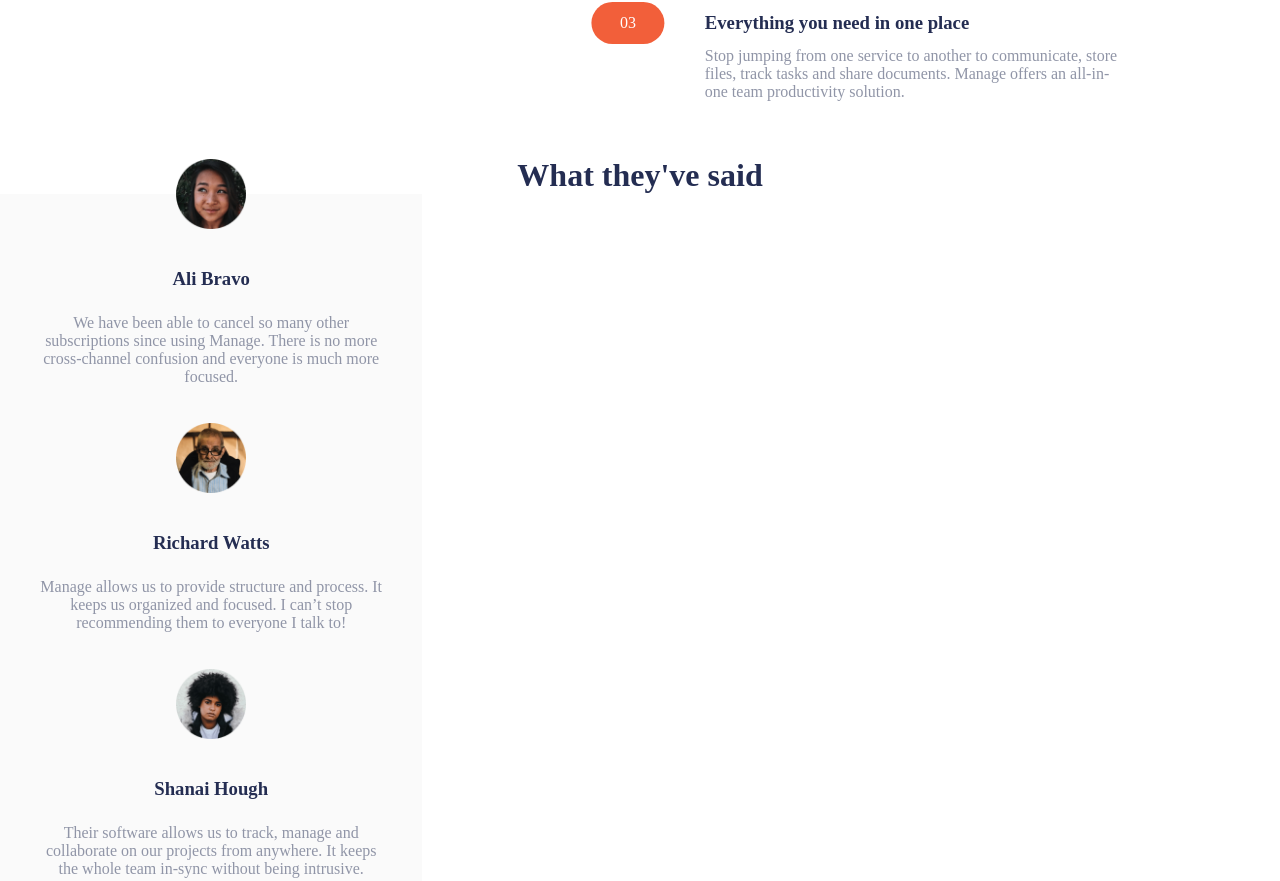
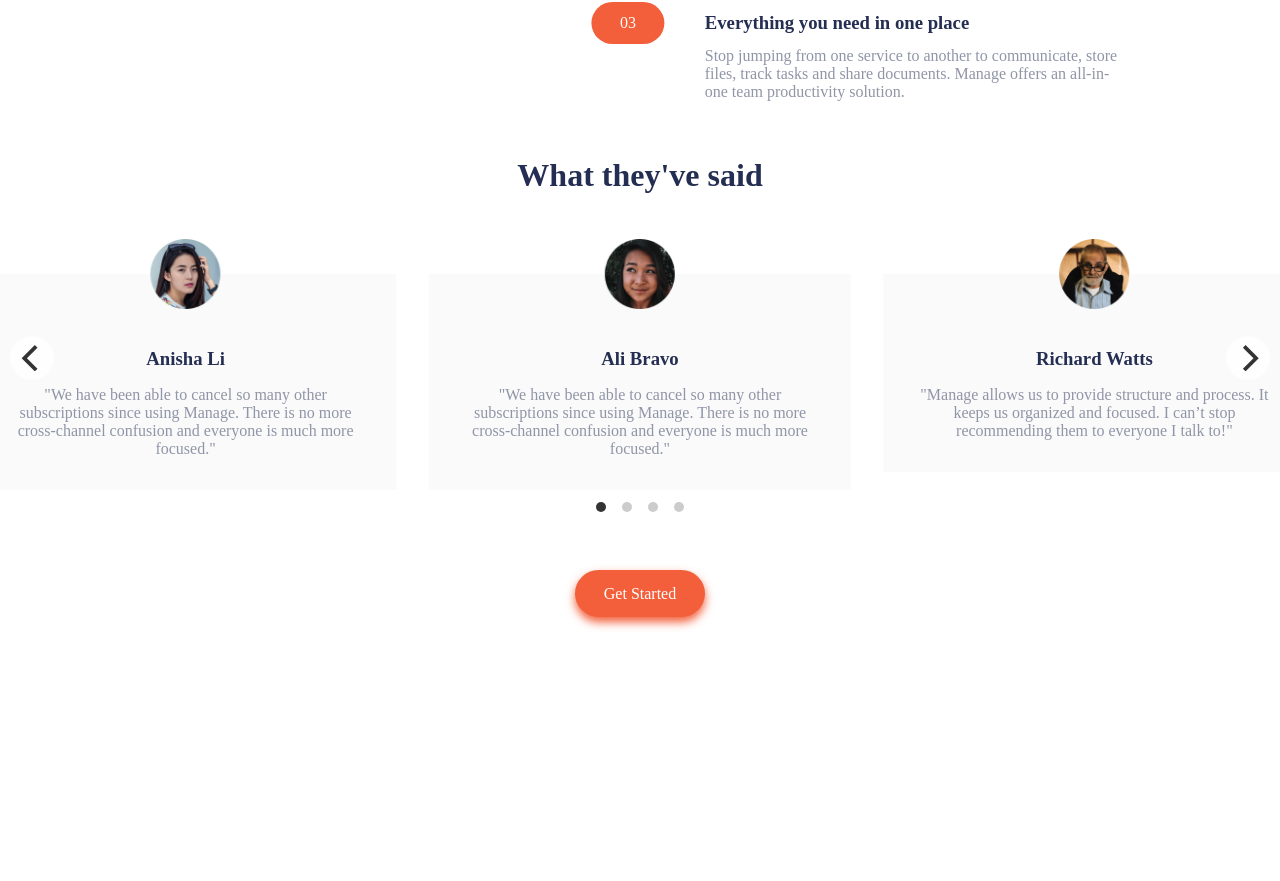
Before and after one commit to chamanbravo/Manage-landingpage, a plain HTML site: page index.html in a window 1280 px wide. Shown: the part 1001-1882 px from the top of the page. After the commit the page ends 1794 px from the top, so only its background shows below. Drawn offline with nearby package versions, Linux system fonts and the light colour scheme; a web font is replaced by a local one.

Commit message:
Added testimonial slider

```diff
--- a/index.html
+++ b/index.html
@@ -1,10 +1,17 @@
 <!DOCTYPE html>
 <html>
     <head>
-        <title>manage</title>
+        <meta charset="UTF-8">
+        <meta name="viewport" content="width=device-width, initial-scale=1.0">
+
         <link rel="icon" href="assets/favicon-32x32.png" type="image/x-icon">
+        <link rel="stylesheet" href="https://unpkg.com/flickity@2/dist/flickity.min.css">
+        <script src="https://unpkg.com/flickity@2/dist/flickity.pkgd.min.js"></script>
         <link rel="stylesheet" href="style.css">
         <script src="script.js"></script>
+
+
+        <title>Frontend Mentor | Manage</title>
     </head>
 
     <body>
@@ -72,37 +79,42 @@
         <div id="testimonials">
           <h1 id="testimonials_title">What they've said</h1>
 
+          <div class="gallery js-flickity" data-flickity-options='{ "wrapAround": true }'>
+
             <div id="card">
               <img id="avatar" src="assets/avatar-ali.png">
               <h3>Ali Bravo</h3>
-            <p>We have been able to cancel so many other subscriptions since using
+              <p>"We have been able to cancel so many other subscriptions since using
                 Manage. There is no more cross-channel confusion and everyone is much
-              more focused.</p>
+                more focused."</p>
             </div>
 
             <div id="card">
               <img id="avatar" src="assets/avatar-richard.png">
               <h3>Richard Watts</h3>
-            <p>Manage allows us to provide structure and process. It keeps us organized
-              and focused. I can’t stop recommending them to everyone I talk to!</p>
+              <p>"Manage allows us to provide structure and process. It keeps us organized
+                and focused. I can’t stop recommending them to everyone I talk to!"</p>
             </div>
 
             <div id="card">
               <img id="avatar" src="assets/avatar-shanai.png">
               <h3>Shanai Hough</h3>
-            <p>Their software allows us to track, manage and collaborate on our projects
-              from anywhere. It keeps the whole team in-sync without being intrusive.</p>
+              <p>"Their software allows us to track, manage and collaborate on our projects
+                from anywhere. It keeps the whole team in-sync without being intrusive."</p>
             </div>
 
             <div id="card">
               <img id="avatar" src="assets/avatar-anisha.png">
               <h3>Anisha Li</h3>
-            <p>We have been able to cancel so many other subscriptions since using
+              <p>"We have been able to cancel so many other subscriptions since using
                 Manage. There is no more cross-channel confusion and everyone is much
-              more focused.</p>
+                more focused."</p>
+            </div>
           </div>
 
+          <div id="center-btn">
             <a id="get-started-btn" href="#">Get Started</a>
+          </div>
 
         </div>
 
--- a/style.css
+++ b/style.css
@@ -146,17 +146,25 @@ h1, h2, p{
 #testimonials{
     margin-top: 3.5rem;
     margin-bottom: 11rem;
+    display: block;
+    align-items: center;
 }
 #testimonials_title{
     text-align: center;
     color: var(--Dark-blue);
     font-weight: 700;
 }
+.gallery{
+    margin-top: 2rem;
+    margin-bottom: 5rem;
+}
 #card{
     width: 33%;
-    padding-left: 2.5rem;
-    padding-right: 2.5rem;
-    padding-bottom: 2.5rem;
+    padding-left: 2rem;
+    padding-right: 2rem;
+    padding-bottom: 2rem;
+    margin-top: 3rem;
+    margin-right: 2rem;
     background-color: var(--Very-Light-Gray);
     text-align: center;
 }
@@ -168,12 +176,16 @@ h1, h2, p{
 #card h3{
     color: var(--Dark-blue);
     font-weight: 700;
-    margin-bottom: 1.5rem;
+    margin-bottom: 1rem;
 }
 #card p{
     color: var(--Dark-Grayish-Blue);
-    margin-bottom: 2rem;
 }
+#center-btn{
+    display: flex;
+    justify-content: center;
+}
+
 /*
 The designs were created to the following widths:
 
```
Lines whose indentation alone changed are shown as unchanged.
